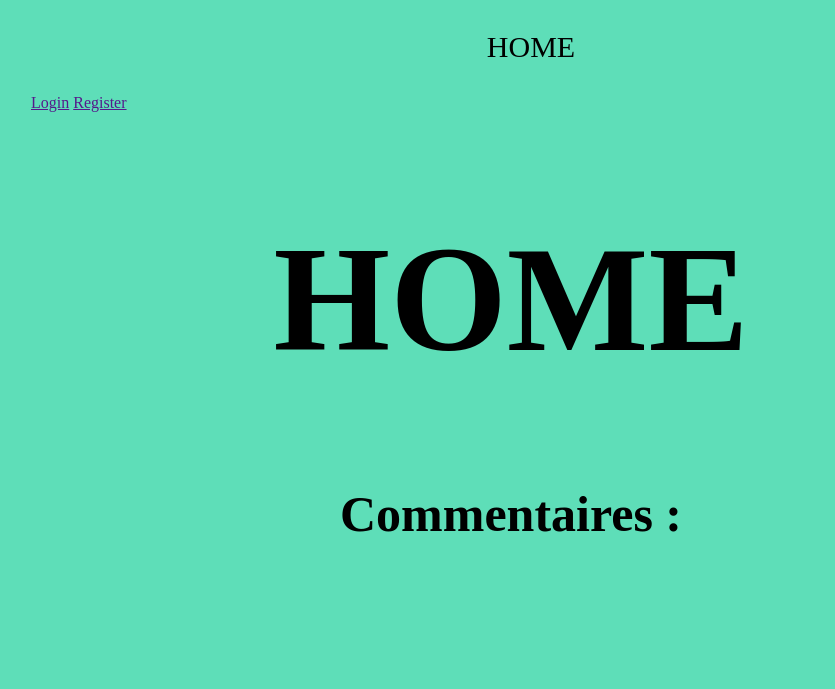
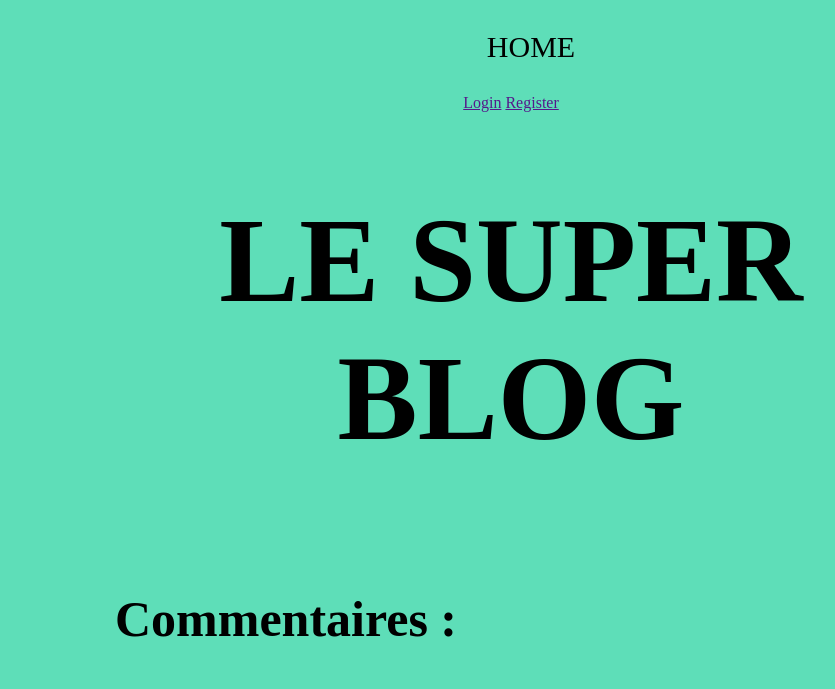
Before and after one commit to BaptisteCavalie/silex-wsf-master, a PHP site: template views/article.twig in a window 1280 px wide. Shown: the top 689 px of the page, without its empty margins (129-964 px from the left). Run offline with PHP 8.4, Linux system fonts and the light colour scheme; the template is opened without the code that fills it, so the values that code supplies are empty; some libraries are stand-ins or nearby versions.

Commit message:
first commit

```diff
--- a/public/css/style.css
+++ b/public/css/style.css
@@ -32,13 +32,14 @@ nav a:hover {
 	text-decoration: underline;
 }
 
+
 #welcome {
 	text-align: center;
 	margin: auto;
 }
 
 #content h1 {
-	font-size: 150px;
+	font-size: 120px;
 	text-transform: uppercase;
 	text-align: center;
 	border-width: 3px;
@@ -51,9 +52,29 @@ nav a:hover {
 }
 
 #content li {
+	text-align: center;
 	display: inline-block;
 	margin-left: 15px;
-	float: left;
-	height: 400px;
-	width: 250px;
+	width: 80px;
 }
+
+#content article {
+	width: 350px;
+	display: inline-table;
+	margin-left: 80px;
+}
+
+#content article a {
+	text-transform: uppercase;
+	text-decoration: none;
+	color: #000;
+	font-family: 'Lato', 'sans-serif';
+}
+
+#content article a:after {
+	color: #fff;
+}
+
+#login {
+	text-align: center;
+}
--- a/views/article.twig
+++ b/views/article.twig
@@ -1,7 +1,7 @@
 {% extends "layout.twig" %}
 
 {% block content %}
-    <h1>Home</h1>
+    <h1>le super blog</h1>
     <section>
             <article>
                 <h2>{{ article.title }}</h2>
--- a/views/home.twig
+++ b/views/home.twig
@@ -3,7 +3,7 @@
 
 
 {% block content %}
-    <h1>Home</h1>
+    <h1>le super blog</h1>
     <section>
         {% for articleKey, article in articles %}
             <article>
--- a/views/layout.twig
+++ b/views/layout.twig
@@ -3,6 +3,7 @@
     <head>
     <meta charset="UTF-8">
     <link rel="stylesheet" type="text/css" href="{{ app.request.basepath }}/css/style.css">
+    <link href='http://fonts.googleapis.com/css?family=Lato' rel='stylesheet' type='text/css'>
     <title>Blog | {% block title%}{% endblock %}</title>
     </head>
     <body>
@@ -22,7 +23,7 @@
                     {% endif %}
                 </ul>
             </nav>
-            <div>
+            <div id="login">
             {% if user %}
                     <p>Bienvenue, {{ user.name }}</p>
                     <a href="{{ app.url_generator.generate('logout') }}">Logout</a>
```
